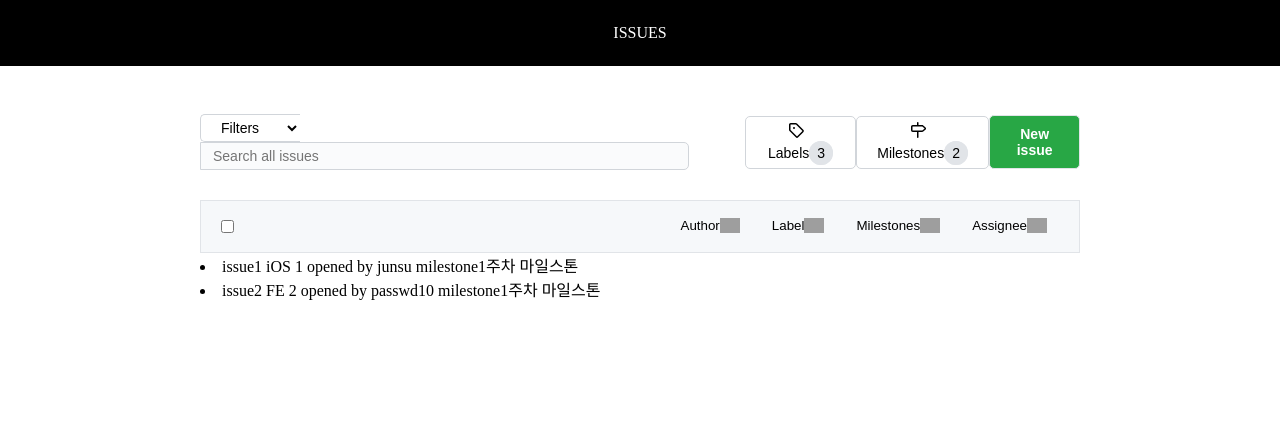
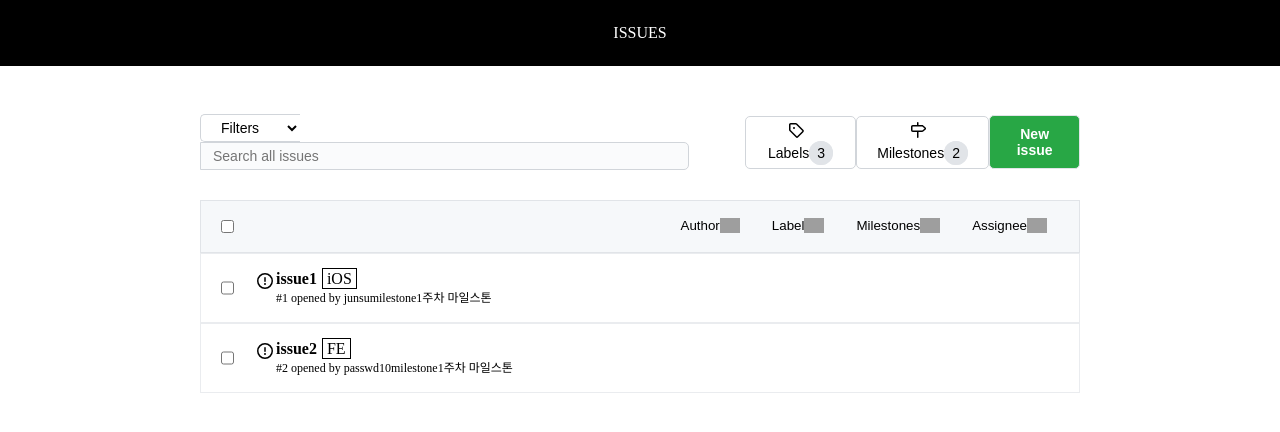
Before and after one commit to boostcamp-2020/IssueTracker-13, a React app in the folder frontend/: page / in a window 1280 px wide. Shown: the top 432 px of the page. Built offline with nearby package versions, Linux system fonts and the light colour scheme; grey boxes are pictures that could not be loaded; the HTML template or start-up script is replaced by a standard one.

Commit message:
feat: IssueListItem styling 작업

```diff
--- a/frontend/src/components/IssueListItem.jsx
+++ b/frontend/src/components/IssueListItem.jsx
@@ -1,14 +1,60 @@
 import React from 'react';
 
-const IssueListItem = ({ issue }) => {
-  const { id, title, preview, milestone, labels, author, createAt } = issue;
+import styled from 'styled-components';
+
+const ListItem = styled.li`
+  list-style: none;
+  display: flex;
+  padding: 16px;
+  border: 1px solid #eaecef;
+`;
+
+const CheckBox = styled.input`
+  margin-right: 20px;
+`;
+
+const Svg = styled.svg`
+  padding: 3px;
+`;
+
+const Title = styled.span`
+  font-size: 16px;
+  font-weight: 600;
+  cursor: pointer;
+`;
+
+const Label = styled.span`
+  border: 1px solid black;
+  padding: 1px 4px;
+  margin: 0 5px;
+`;
+
+const Description = styled.span`
+  font-size: 12px;
+`;
+
+const Milestone = styled.span`
+  font-size: 12px;
+`;
+
+export default function IssueListItem({ issue }) {
+  const { id, title, milestone, labels, author, createAt } = issue;
 
   return (
-    <li>
-      {title} {labels.map(label => label.title)} {preview}
-      {id} opened{createAt} by {author} milestone{milestone}
-    </li>
+    <ListItem>
+      <CheckBox type='checkbox' />
+      <Svg viewBox="0 0 16 16" version="1.1" width="16" height="16" aria-hidden="true">
+        <path fillRule="evenodd" d="M8 1.5a6.5 6.5 0 100 13 6.5 6.5 0 000-13zM0 8a8 8 0 1116 0A8 8 0 010 8zm9 3a1 1 0 11-2 0 1 1 0 012 0zm-.25-6.25a.75.75 0 00-1.5 0v3.5a.75.75 0 001.5 0v-3.5z"></path></Svg>
+      <div>
+        <div>
+          <Title>{title}</Title>
+          <Label>{labels.map(label => label.title)}</Label>
+        </div>
+        <div>
+          <Description>#{id} opened{createAt} by {author}</Description>
+          <Milestone>milestone{milestone}</Milestone>
+        </div>
+      </div>
+    </ListItem>
   );
-};
-
-export default IssueListItem;
+}
```
